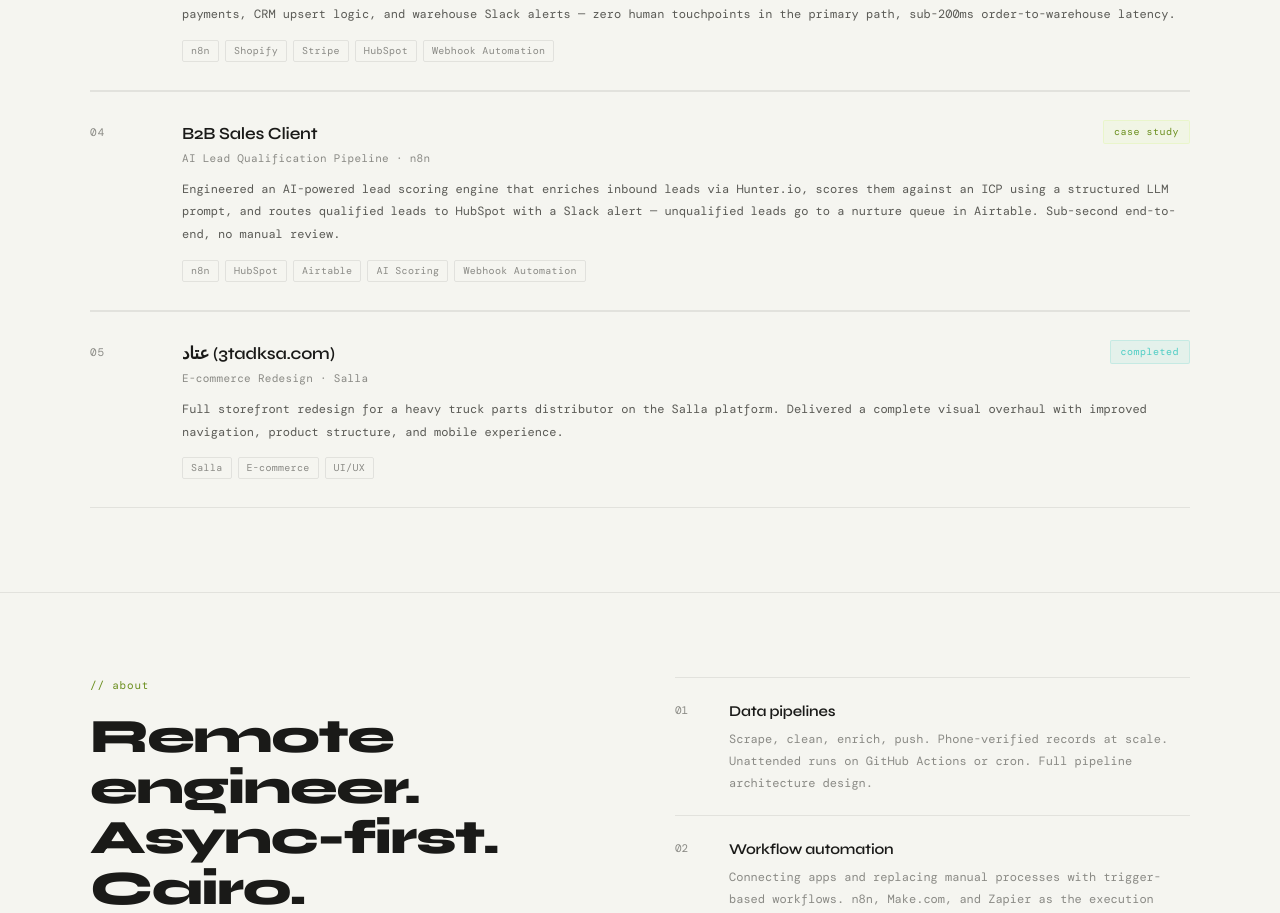
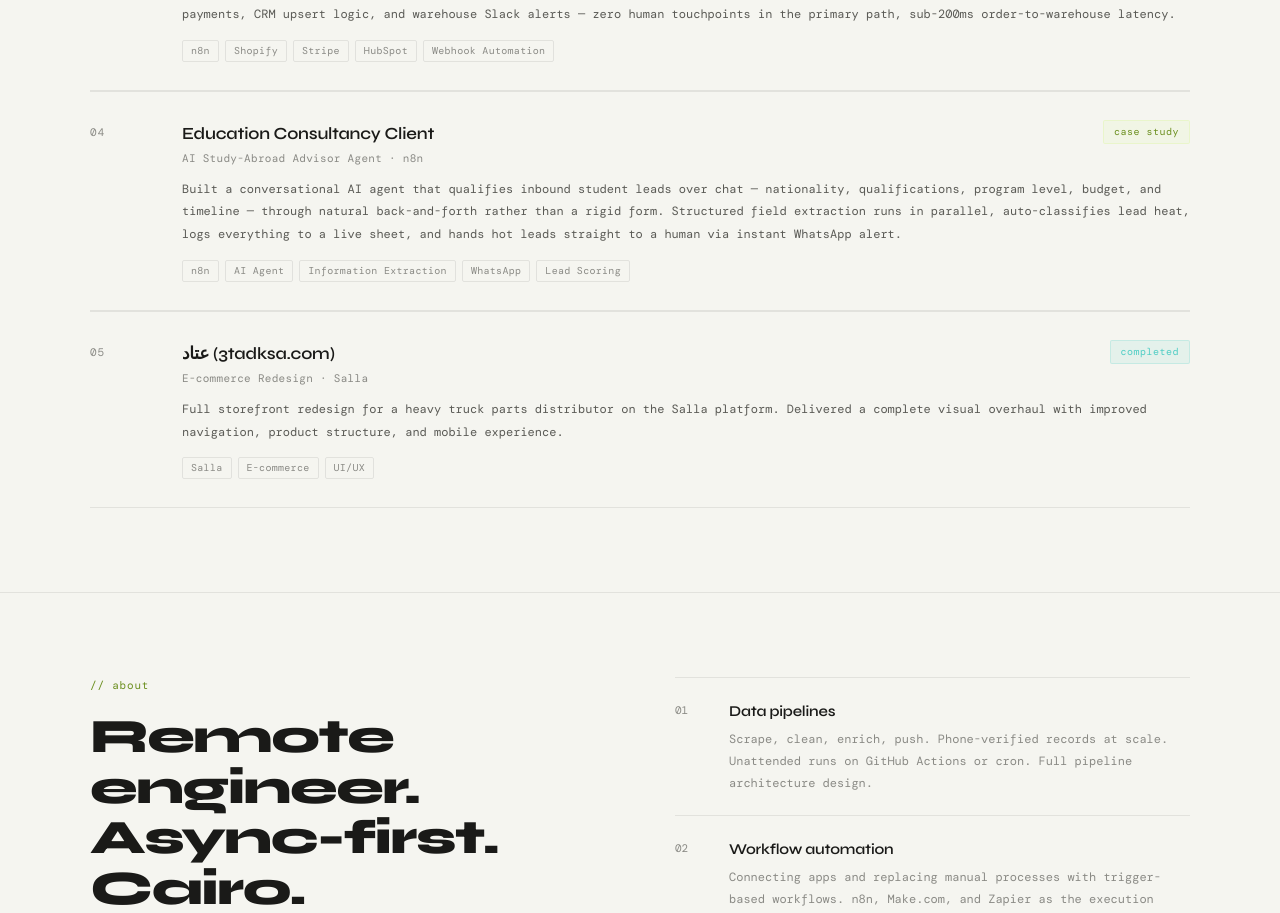
Before and after one commit to Mohamed-Abdulhalim/halim-pro, a Next.js app: page / in a window 1280 px wide. Shown: the part 3200-4113 px from the top of the page. Built offline with nearby package versions, Linux system fonts and the light colour scheme; a web font is replaced by a local one.

Commit message:
Update Work.tsx

```diff
--- a/components/Work.tsx
+++ b/components/Work.tsx
@@ -27,11 +27,11 @@
     status: 'case study',
   },
   {
-    client: 'B2B Sales Client',
-    role: 'AI Lead Qualification Pipeline',
+    client: 'Education Consultancy Client',
+    role: 'AI Study-Abroad Advisor Agent',
     platform: 'n8n',
-    desc: 'Engineered an AI-powered lead scoring engine that enriches inbound leads via Hunter.io, scores them against an ICP using a structured LLM prompt, and routes qualified leads to HubSpot with a Slack alert — unqualified leads go to a nurture queue in Airtable. Sub-second end-to-end, no manual review.',
-    tags: ['n8n', 'HubSpot', 'Airtable', 'AI Scoring', 'Webhook Automation'],
+    desc: 'Built a conversational AI agent that qualifies inbound student leads over chat — nationality, qualifications, program level, budget, and timeline — through natural back-and-forth rather than a rigid form. Structured field extraction runs in parallel, auto-classifies lead heat, logs everything to a live sheet, and hands hot leads straight to a human via instant WhatsApp alert.',
+    tags: ['n8n', 'AI Agent', 'Information Extraction', 'WhatsApp', 'Lead Scoring'],
     status: 'case study',
   },
   {
```
